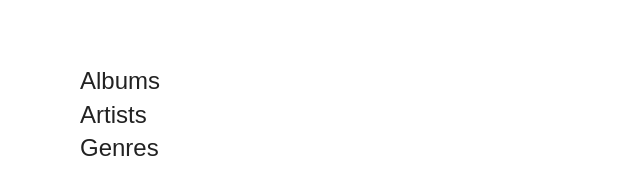
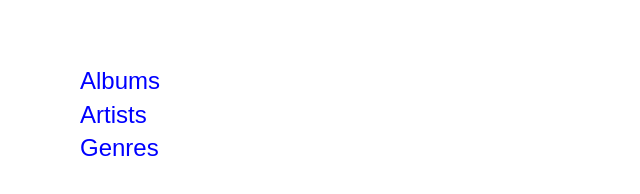
Before and after one commit to JacobLayton/udemy-routers, a plain HTML site: page index.html in a window 1280 px wide. Shown: the whole page, without its empty margins (0-640 px from the left). Drawn offline with Linux system fonts and the light colour scheme.

Commit message:
Css added to index.html for page links

```diff
--- a/index.html
+++ b/index.html
@@ -10,6 +10,13 @@
     <link rel="stylesheet" href="css/normalize.min.css" />
     <link rel="stylesheet" href="css/main.css" />
     <link rel="stylesheet" href="css/styles.css" />
+
+    <style type="text/css">
+      #nav ul li {
+        cursor: pointer;
+        color: blue;
+      }
+    </style>
 
     <script src="js/lib/modernizr-2.6.2.min.js"></script>
   </head>
```
